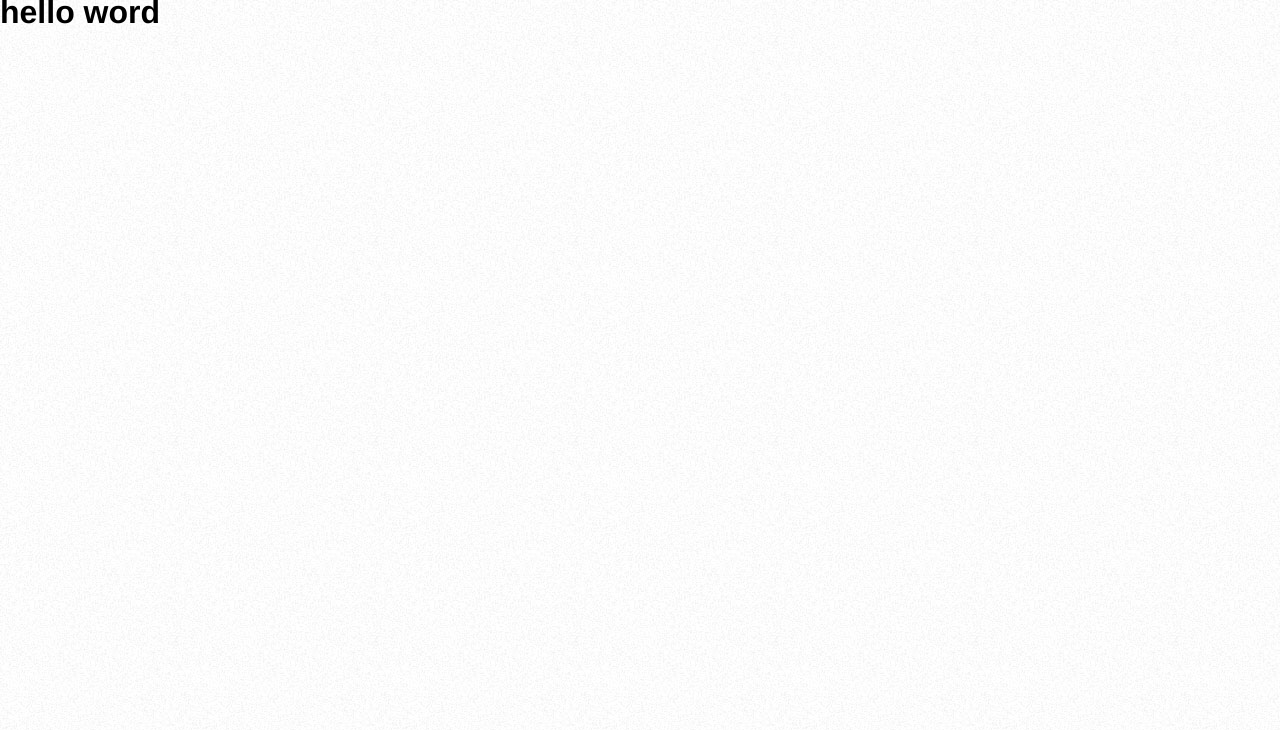
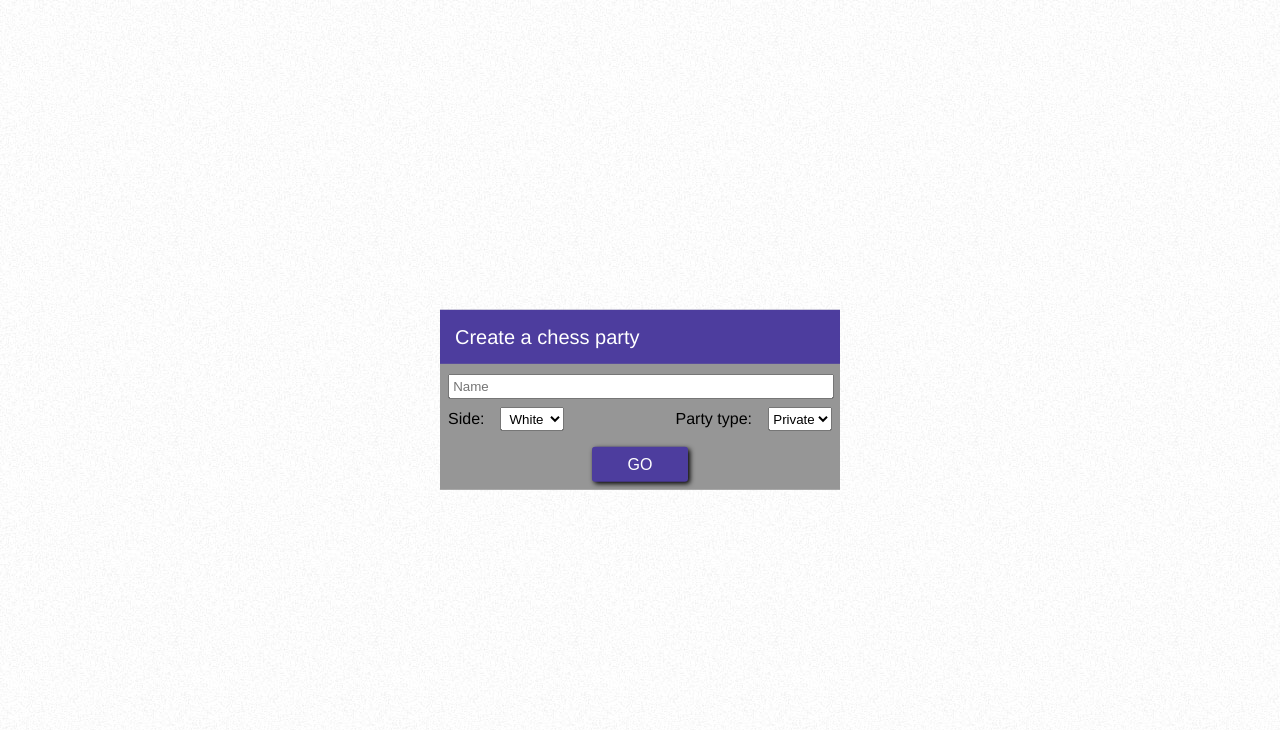
Before and after one commit to DoumanAsh/chess.js, a Node server app: page / in a window 1280 px wide. Shown: the top 730 px of the page. Run offline with Node 20, Linux system fonts and the light colour scheme.

Commit message:
Party creation interface UI

```diff
--- a/index.js
+++ b/index.js
@@ -10,9 +10,7 @@ app.set('view engine', 'pug');
 app.use('/', express.static(__dirname + '/static'));
 
 app.get('/', function (req, res) {
-    res.render("index", {
-        title: "hello word"
-    });
+    res.render("index");
 });
 
 app.get('/chess_board', function (req, res) {
--- a/static/style.css
+++ b/static/style.css
@@ -12,6 +12,58 @@ body {
 
 select {
     text-align: center;
+}
+
+/* Party creation form */
+form#party_form {
+    width: 25rem;
+    position: absolute;
+    left: 50%; top: 50%;
+    transform: translate(-50%, -50%);
+    background-color: #969696;
+    padding-bottom: 0.5rem;
+}
+
+form#party_form div#party_form_cap {
+    background: #4D3D9E;
+    padding: 15px;
+    margin-bottom: 10px;
+    color: #fff;
+    font-size: 20px;
+    box-sizing: border-box;
+}
+
+form#party_form input {
+    width: calc(100% - 1.5rem);
+    padding: 0.2rem;
+    margin-left: 0.5rem;
+    margin-right: 0.5rem;
+}
+
+form#party_form button {
+    width: 6rem;
+    height: 35px;
+    display: block;
+    margin: 0 auto 0px auto;
+    background: #4D3D9E;
+    border: none;
+    color: #ffffff;
+    font-size: 1rem;
+    cursor: pointer;
+    margin-top: 1rem;
+    border-radius: 0.2rem;
+    box-shadow: 2px 2px 5px #000;
+}
+
+form#party_form button:active {
+    box-shadow: 0px 0px 3px #000;
+    transform: translateY(1px);
+}
+
+form#party_form button:hover {
+    color: #4D3D9E;
+    background: #ffffff;
+    outline: 0;
 }
 
 /* Menu box */
--- a/views/index.pug
+++ b/views/index.pug
@@ -1,4 +1,18 @@
 include ./head.pug
 
 body
-    h1= title
+    form(id="party_form")
+        div(id="party_form_cap")= "Create a chess party"
+        input(id="form_name", type="text", placeholder="Name", required)
+        div(style="display:flex; justify-content: space-between; margin-top: 0.5rem; margin-left: 0.5rem; margin-right: 0.5rem;")
+            div(style="display:flex")
+                p(style="margin-right: 1rem")= "Side:"
+                select(id="form_side", style="width: 4rem")
+                    option= "White"
+                    option= "Black"
+            div(style="display:flex")
+                p(style="margin-right: 1rem")= "Party type:"
+                select(id="form_party_type", style="width: 4rem")
+                    option= "Private"
+                    option= "Public"
+        button(type="submit")= "GO"
```
